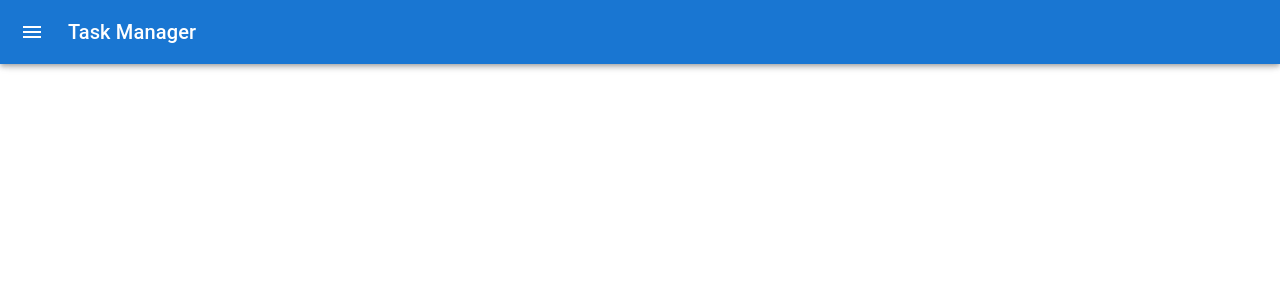
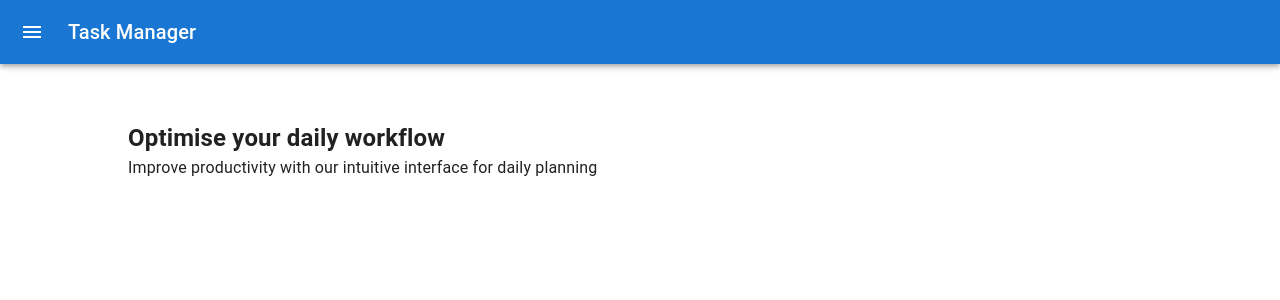
Before and after one commit to Tayamul/to-do-web-app, a React (Create React App) app: page / in a window 1280 px wide. Shown: the top 300 px of the page. Built offline with nearby package versions, Linux system fonts and the light colour scheme; no server answers.

Commit message:
Edit margin and the width of the container

```diff
--- a/src/components/landingPage.css
+++ b/src/components/landingPage.css
@@ -0,0 +1,4 @@
+.home-container {
+    margin: 120px auto;
+    width: 80%;
+}
```
